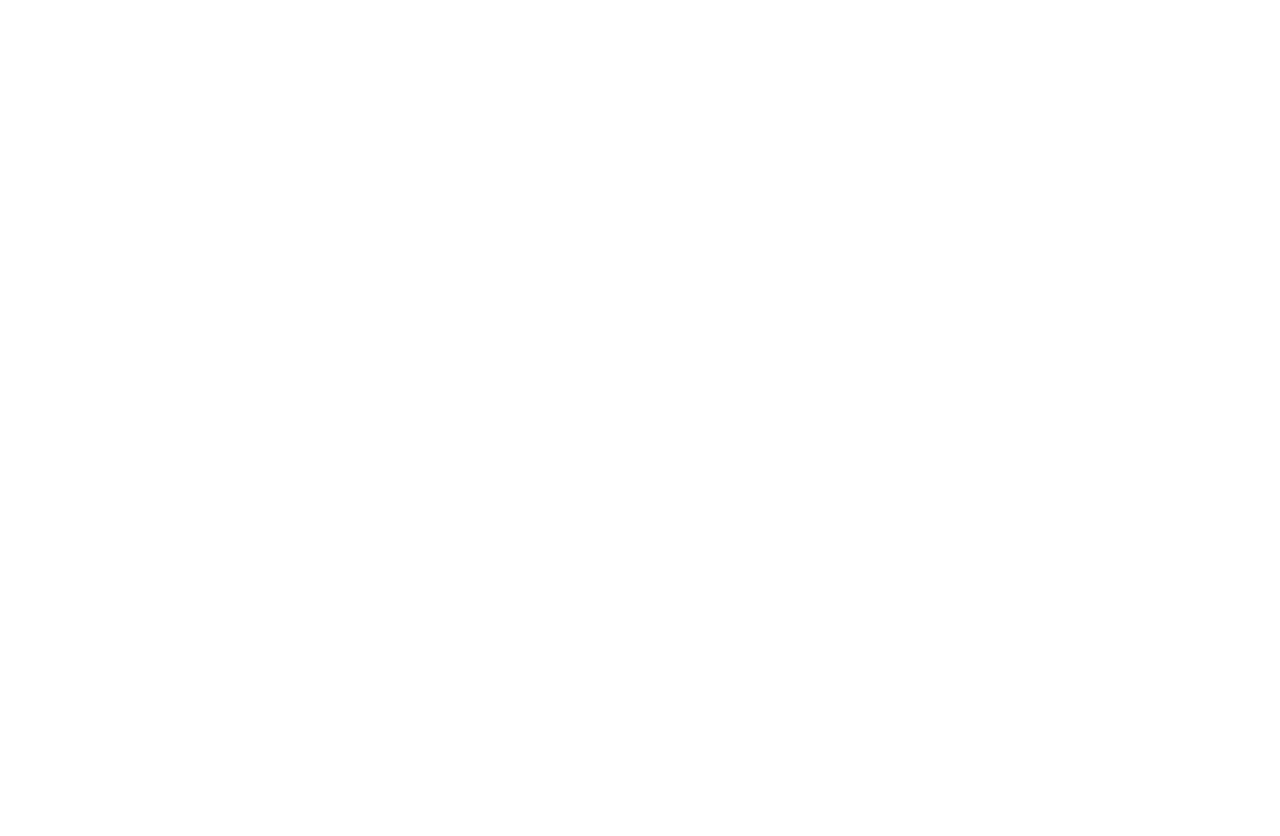
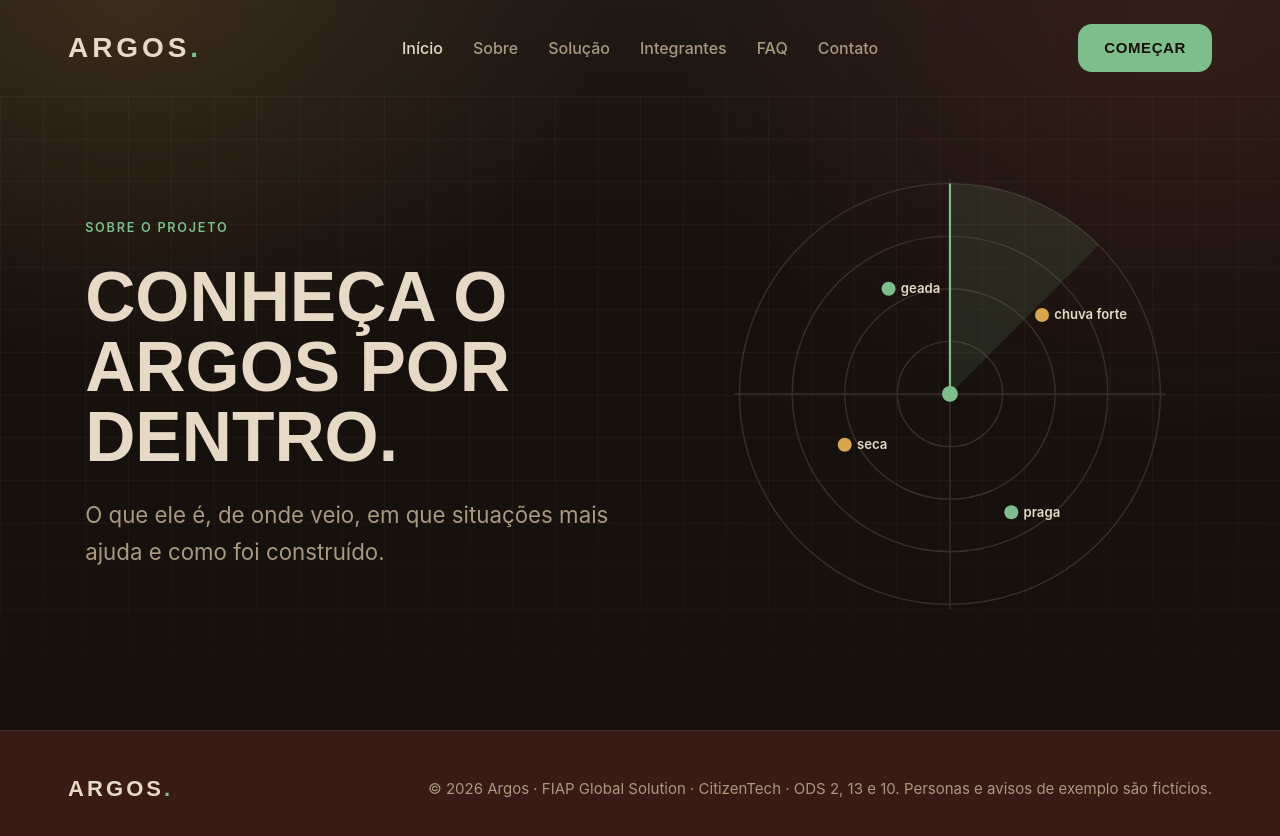
Before and after one commit to anapmagalhaess/argos-front, a React (Vite) app: page /sobre in a window 1280 px wide. Shown: the top 836 px of the page. Before the commit the page ends 800 px from the top, so only its background shows below. Built offline with nearby package versions, Linux system fonts and the light colour scheme.

Commit message:
feat: adiciona  cabecalho da pagina sobre.

```diff
--- a/src/pages/Sobre/Sobre.tsx
+++ b/src/pages/Sobre/Sobre.tsx
@@ -1,7 +1,47 @@
+import Navbar from "../../components/Navbar/Navbar";
+import Footer from "../../components/Footer/Footer";
+import ScrollReveal from "../../components/ScrollReveal/ScrollReveal";
+
 export default function Sobre() {
-    return(
-        <div>
+  return (
+    <main className="w-full overflow-hidden font-corpo text-lg leading-relaxed text-bege max-[500px]:text-[15px] max-[380px]:text-[14px] max-[500px]:[&_p:not(.up)]:[font-size:15px] max-[380px]:[&_p:not(.up)]:[font-size:14px] [background:radial-gradient(680px_520px_at_10%_0%,rgba(217,166,80,.14),transparent_70%),radial-gradient(720px_560px_at_92%_4%,rgba(138,59,46,.20),transparent_70%),linear-gradient(180deg,var(--color-card)_0%,var(--color-fundo)_32%,var(--color-fundo)_100%)]">
+      <ScrollReveal />
+      <Navbar />
 
+    {/*HERO*/}
+    <section id="inicio" className="relative overflow-hidden bg-transparent [zoom:.97]">
+      <div aria-hidden="true" className="pointer-events-none absolute inset-0 opacity-40 [background-image:linear-gradient(to_right,rgba(230,218,198,.10)_1px,transparent_1px),linear-gradient(to_bottom,rgba(230,218,198,.10)_1px,transparent_1px)] [background-size:44px_44px] [mask-image:linear-gradient(to_bottom,black_0%,black_60%,transparent_100%)]" />
+      <div data-reveal className="mx-auto relative box-border w-full max-w-[1200px] px-7 [display:flex] [flex-wrap:wrap] [gap:40px_56px] [align-items:center] [padding-top:72px] [padding-bottom:112px]">
+        <div className="[flex:1_1_460px] [display:flex] [flex-direction:column] [gap:26px]">
+          <p className="m-0 up [color:var(--color-salvia)] [text-transform:uppercase] [letter-spacing:.14em] [font-weight:600] [font-size:13px]">Sobre o projeto</p>
+          <h1 className="font-titulo m-0 [font-size:clamp(42px,5.6vw,80px)] max-[500px]:[font-size:34px] max-[380px]:[font-size:30px] [line-height:1] [font-weight:800] [text-transform:uppercase]">Conheça o Argos por dentro.</h1>
+          <p className="m-0 [font-size:clamp(19px,2vw,23px)] [max-width:560px] [color:var(--color-texto-2)]">O que ele é, de onde veio, em que situações mais ajuda e como foi construído.</p>
         </div>
-    )
+
+        {/*RADAR*/}
+        <div className="[flex:1_1_380px] [display:flex] [justify-content:center]">
+          <svg viewBox="0 0 520 520" width="100%" className="[max-width:470px]" role="img" aria-label="Radar com pontos de aviso">
+          <g fill="none" stroke="#3A2F27" strokeWidth="1.6">
+            <circle cx="260" cy="260" r="60" />
+            <circle cx="260" cy="260" r="120" />
+            <circle cx="260" cy="260" r="180" />
+            <circle cx="260" cy="260" r="240" />
+            <path d="M260 14V506M14 260H506" />
+          </g>
+          <path d="M260 260 L260 20 A240 240 0 0 1 430 90 Z" fill="#7DBE8C" fillOpacity=".12" />
+          <path d="M260 260 L260 20" stroke="#7DBE8C" strokeWidth="2.5" />
+          <circle cx="260" cy="260" r="9" fill="#7DBE8C" />
+          <g fontFamily="Inter,sans-serif" fontSize="15" fontWeight="600" fill="#E6DAC6">
+            <circle cx="365" cy="170" r="8" fill="#D9A650" /><text x="379" y="175">chuva forte</text>
+            <circle cx="140" cy="318" r="8" fill="#D9A650" /><text x="154" y="323">seca</text>
+            <circle cx="330" cy="395" r="8" fill="#7DBE8C" /><text x="344" y="400">praga</text>
+            <circle cx="190" cy="140" r="8" fill="#7DBE8C" /><text x="204" y="145">geada</text>
+          </g>
+          </svg>
+        </div>
+      </div>
+    </section>
+      <Footer />
+    </main>
+  );
 }
```
